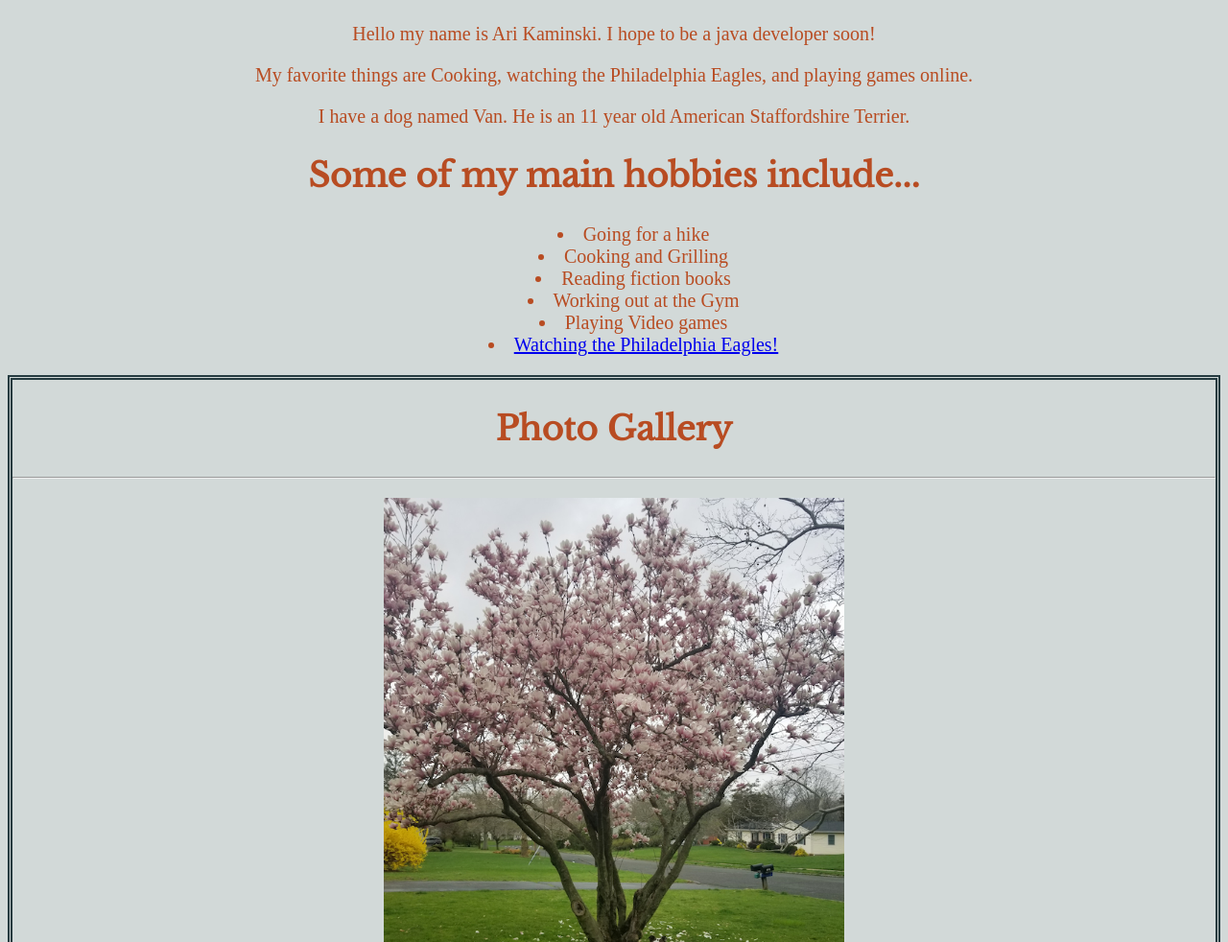
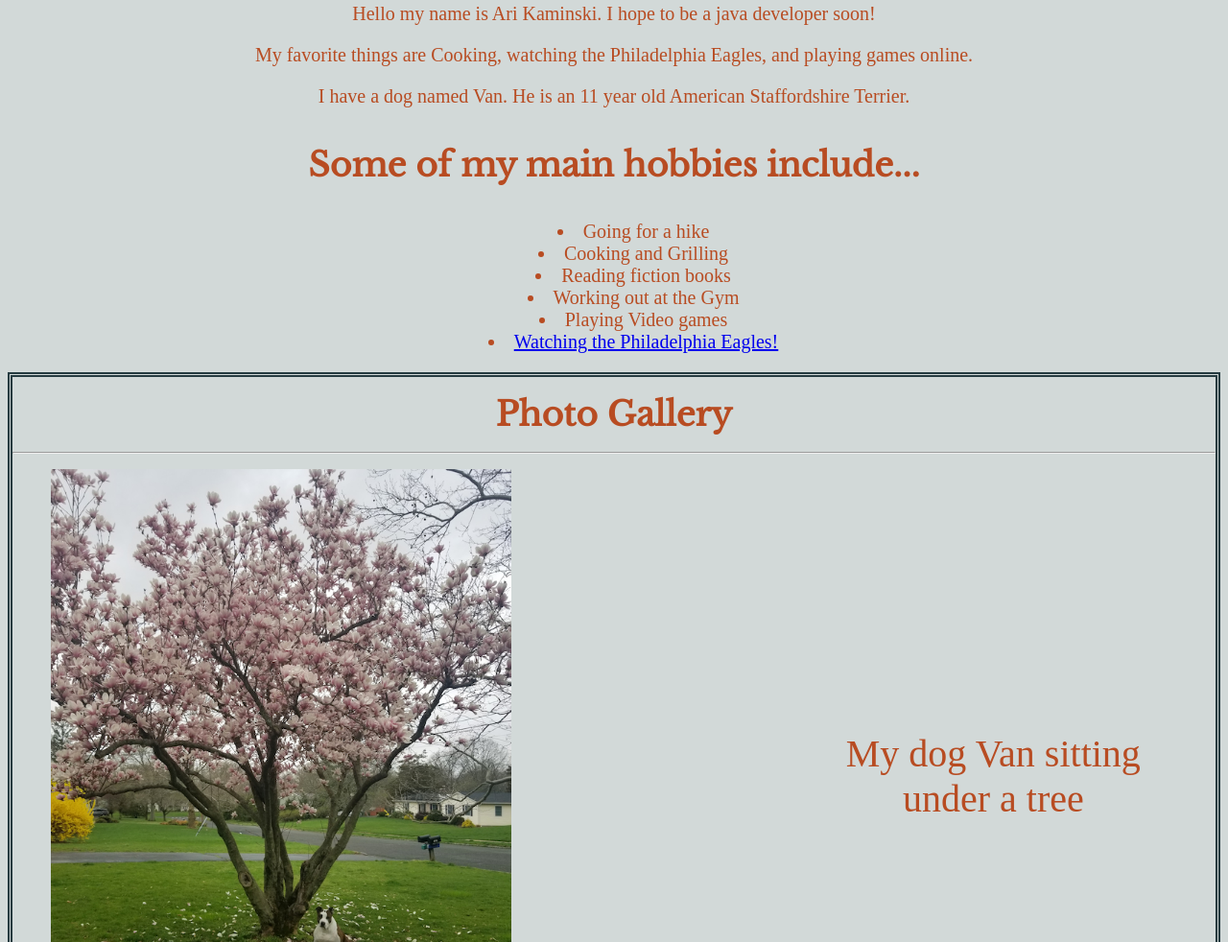
Before and after one commit to RVCC-IDMX/about-me-AriKaminski, a plain HTML site: page index.html in a window 1280 px wide. Shown: the part 710-1692 px from the top of the page at 96% size. Drawn offline with nearby package versions, Linux system fonts and the light colour scheme.

Commit message:
center hobbies and add flex to gallery

```diff
--- a/css/style.css
+++ b/css/style.css
@@ -14,6 +14,7 @@ h1 {
 
 h2{
     font-size: 26pt;
+    margin: .5em;
 }
 
 header {
@@ -44,14 +45,16 @@ header {
     text-align:center;
     list-style: inside;
     font-size: 20px;
+    display: flex;
+    flex-direction: column;
+    align-items: center;
 
 }
 /* Gallery Section*/
 #gallery {
     border: 5px double #253b40;
-    text-underline-position: below;
     margin-bottom:2rem;
-    font-size: 20px;
+    /* font-size: 20px; */
 }
 
 #gallery img {
@@ -69,7 +72,7 @@ header {
     border: 5px double #253b40;
     outline-offset: 0px;
     margin-bottom: 2rem;
-    font-size: 18px;
+    font-size: 20px;
 }
 
 #lit div{
@@ -85,3 +88,21 @@ header {
 footer{
     text-align: center
 }
+
+@media screen and (min-width: 60em){
+    figure{
+        display: grid;
+        grid-template-columns: 2fr 1fr;
+
+    }
+
+    figcaption {
+        display: flex;
+        justify-content: center;
+        align-items: center;
+        font-size: 2.5rem;
+        margin-left: .5rem;
+
+    }
+
+}
```
